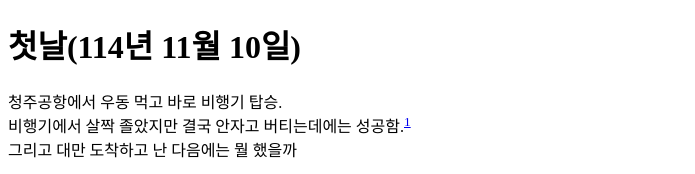
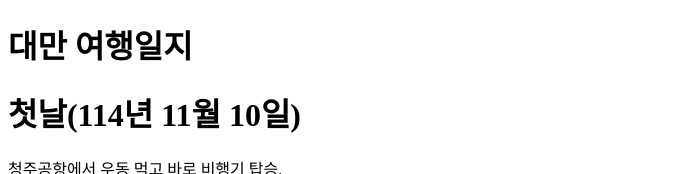
Before and after one commit to Shiroko4592/Shiroko4592.github.io, a plain HTML site: page index.html in a window 1280 px wide. Shown: the top 174 px of the page, without its empty margins (0-695 px from the left). Drawn offline with Linux system fonts and the light colour scheme.

Commit message:
Update title and heading for travel diary

```diff
--- a/index.html
+++ b/index.html
@@ -2,10 +2,10 @@
 <html lang="ko">
 <head>
 <meta charset="UTF-8">
-<title>첫날</title>
+<title>대만 여행일지</title>
 </head>
 <body>
-
+<h1>대만 여행일지</h1>
 <h1>첫날(114년 11월 10일)</h1>
 
 <p>청주공항에서 우동 먹고 바로 비행기 탑승.<br>
```
